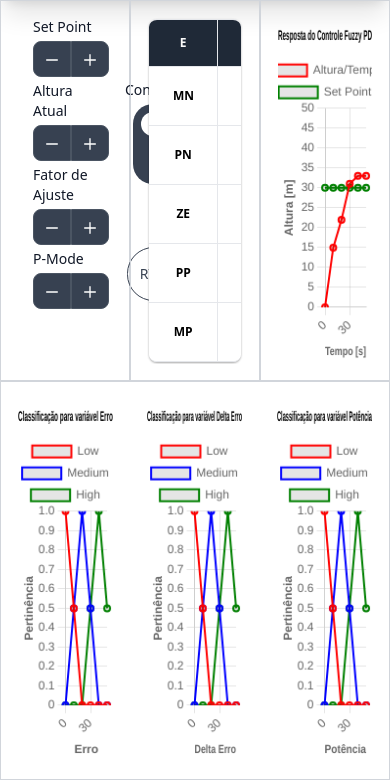
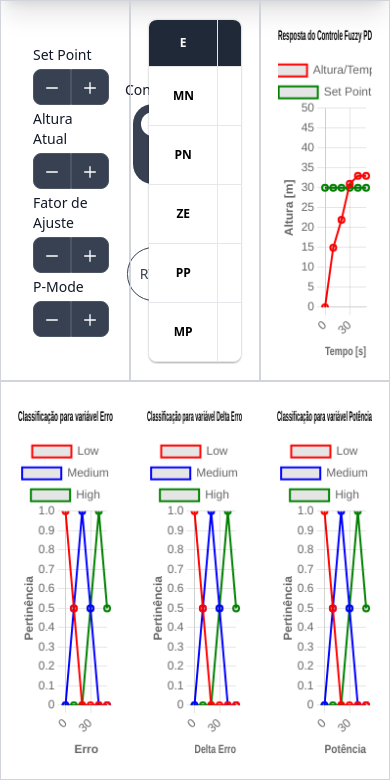
Before and after one commit to ArthurBuenoSilva/Fuzzy-PD-Flight-Stabilizer, a Flask app: page / in a window 390 px wide. Shown: the part 64-844 px from the top of the page. Run offline with Flask 3, Linux system fonts and the light colour scheme; style sheets or scripts are compiled from the project's sources.

```diff
--- a/app/templates/controller.html
+++ b/app/templates/controller.html
@@ -2,7 +2,7 @@
 
 <link href="{{ url_for('static', filename='css/controller/joystick.css') }}" rel="stylesheet">
 
-<div class="flex flex-col w-full h-full space-y-1">
+<div class="flex flex-col w-full h-full space-y-1 justify-center">
     {{ input("set_point", "Set Point") }}
     {{ input("current_height", "Altura Atual", True) }}
     {{ input("adjustment_factor", "Fator de Ajuste", value=1) }}
```
